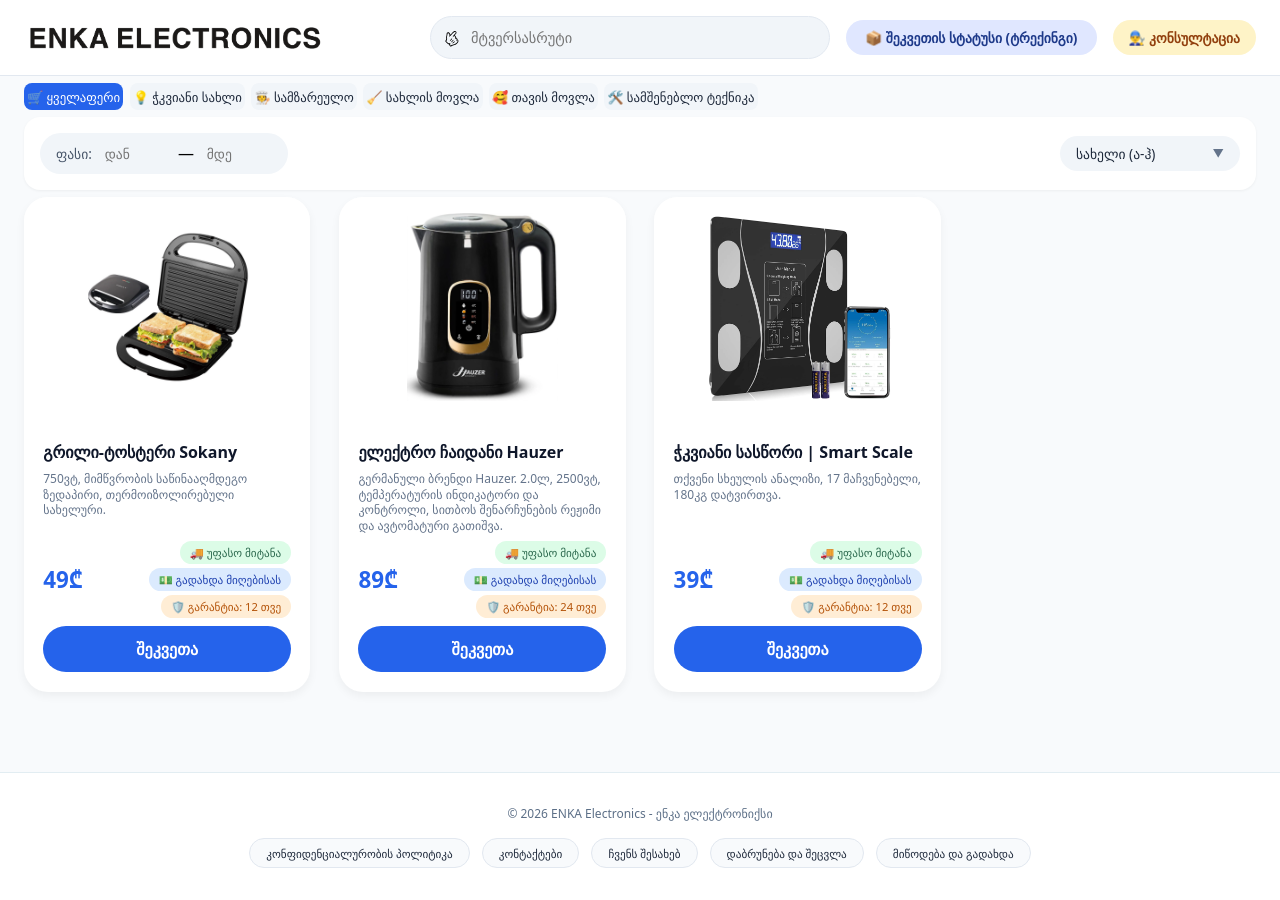
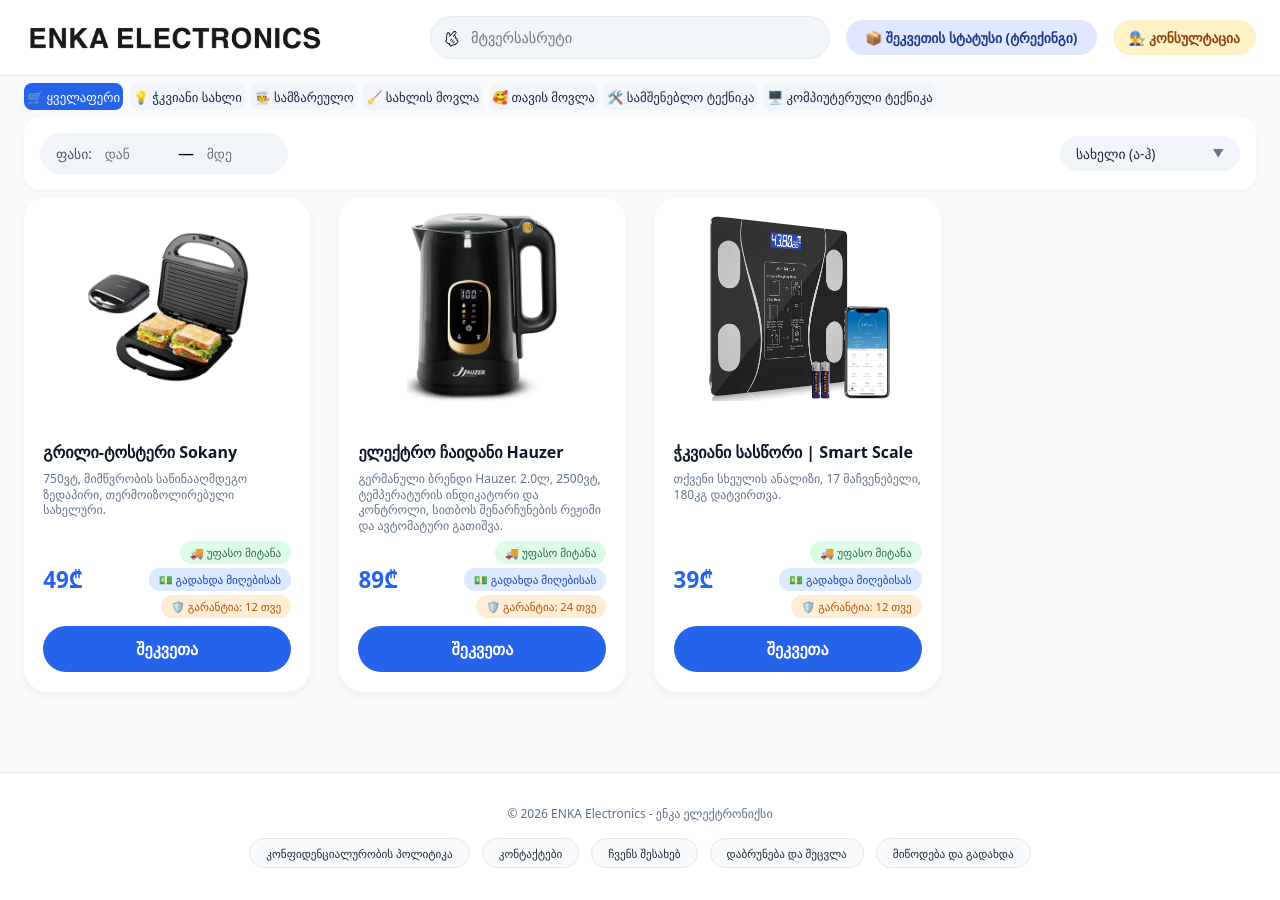
Before and after one commit to nikooganesiani/nikooganesiani.github.io, a Jekyll site: the page built from index.html, in a window 1280 px wide. Built offline with Jekyll 4.4.1, drawn with Linux system fonts in a browser that asks for light colours.

Commit message:
Update index.html

```diff
--- a/index.html
+++ b/index.html
@@ -571,6 +571,7 @@
         <button class="category-btn" data-category="homecare">🧹 სახლის მოვლა</button>
         <button class="category-btn" data-category="selfcare">🥰 თავის მოვლა</button>
         <button class="category-btn" data-category="building">🛠️ სამშენებლო ტექნიკა</button>
+        <button class="category-btn" data-category="computer">🖥️ კომპიუტერული ტექნიკა</button>
     </div>
 </div>
 
```
